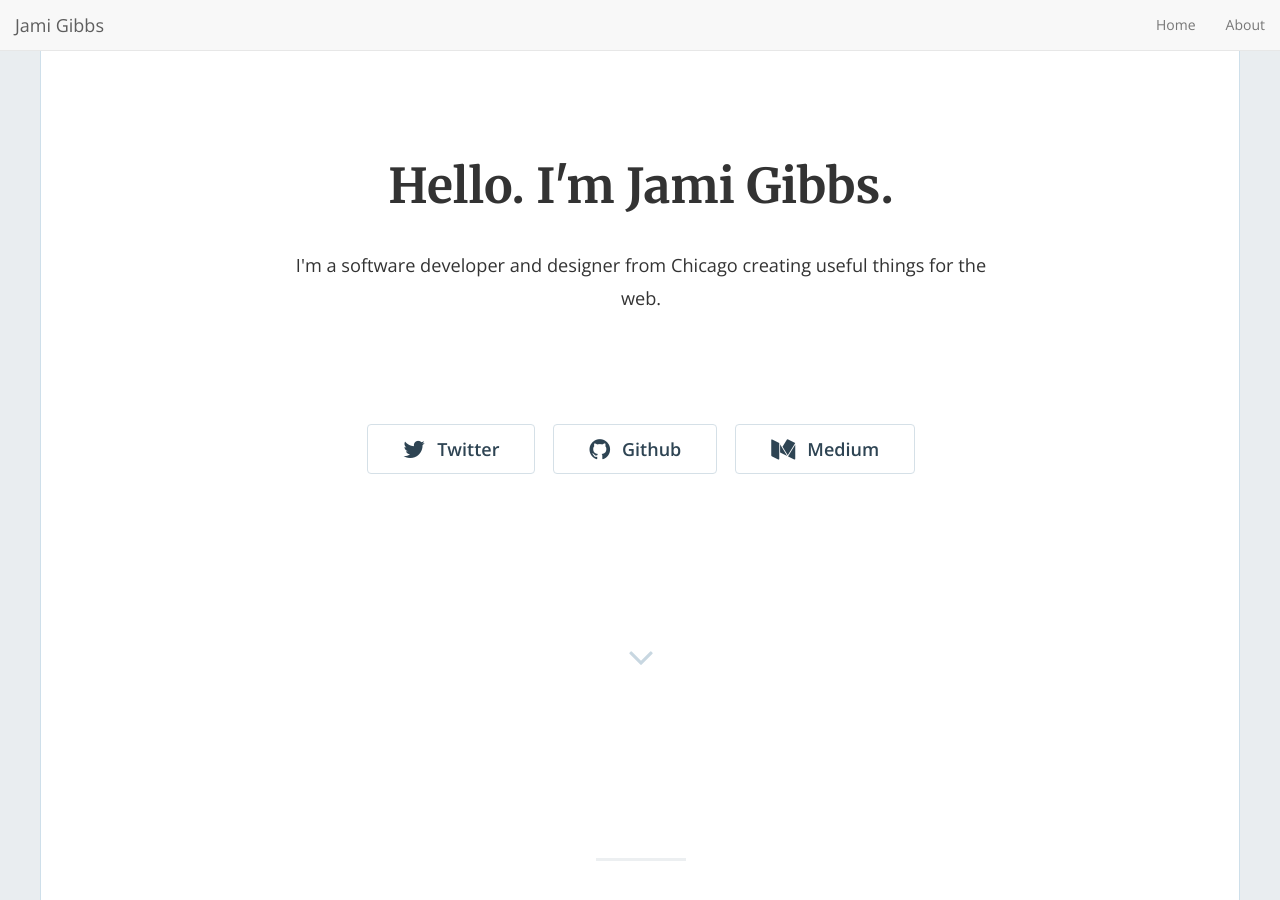
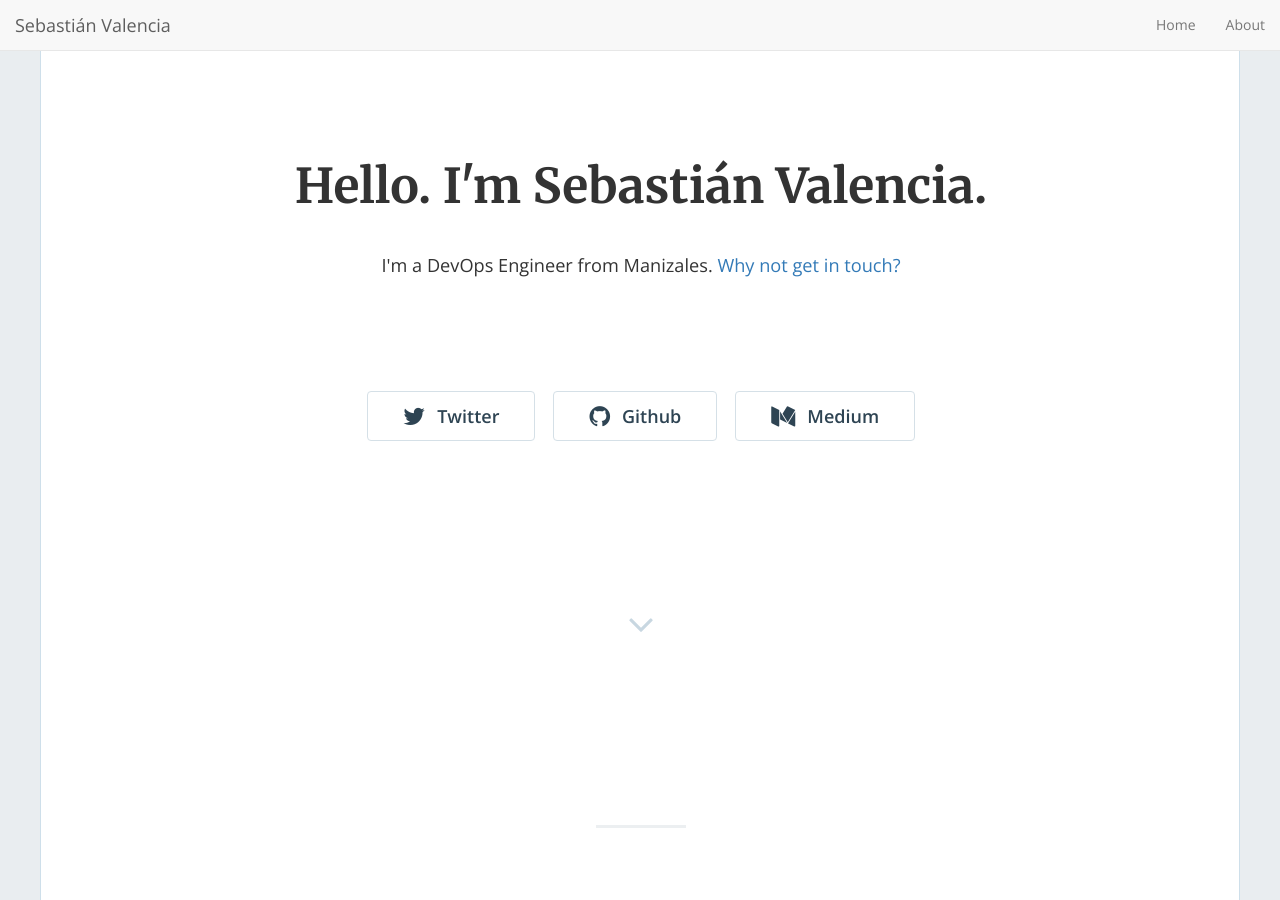
Before and after one commit to sebastiandevops/sebastiandevops_phantom, a Jekyll site: the page built from index.html, in a window 1280 px wide and 900 px high. Built offline with Jekyll 4.4.1, drawn with Linux system fonts in a browser that asks for light colours; nearby versions of some CDN libraries; the list of posts is cut into pages by our own code; some of the changed text lies outside the part shown.

Commit message:
Personal info updated

```diff
--- a/_config.yml
+++ b/_config.yml
@@ -13,14 +13,14 @@
 # you will see them accessed via {{ site.title }}, {{ site.email }}, and so on.
 # You can create any custom variable you would like, and they will be accessible
 # in the templates via {{ site.myvariable }}.
-title: "Hello. I'm Jami Gibbs."
-email: 'jami0821@gmail.com'
-description: "I'm a software developer and designer from Chicago creating useful things for the web."
+title: "Hello. I'm Sebastián Valencia."
+email: 'sebasvalencia726@gmail.com'
+description: "I'm a DevOps Engineer from Manizales."
 baseurl: "" # the subpath of your site, e.g. /blog
 url: "https://jamigibbs.github.io/phantom" # the base hostname & protocol for your site, e.g. https://example.com
-twitter_username: 'jamigibbs'
-github_username: 'jamigibbs'
-medium_username: 'blog.jamigibbs.com'
+twitter_username: 'ajinomano'
+github_username: 'sebastiandevops'
+medium_username: 'sebasvalencia726.medium.com'
 
 # Build settings
 markdown: kramdown
@@ -89,10 +89,10 @@ pagination:
 ############################################################
 
 ### Phantom settings
-footer_text: '© 2018 Jami Gibbs'
-admin_name: 'Jami Gibbs'
+footer_text: '© 2023 Sebastián valencia'
+admin_name: 'Sebastián Valencia'
 google_analytics: "UA-9999999-99" # Update with your own tracking ID
-enable_contact: false
+enable_contact: true
 
 #### Phantom Navigation menu
 enable_nav: true
```
